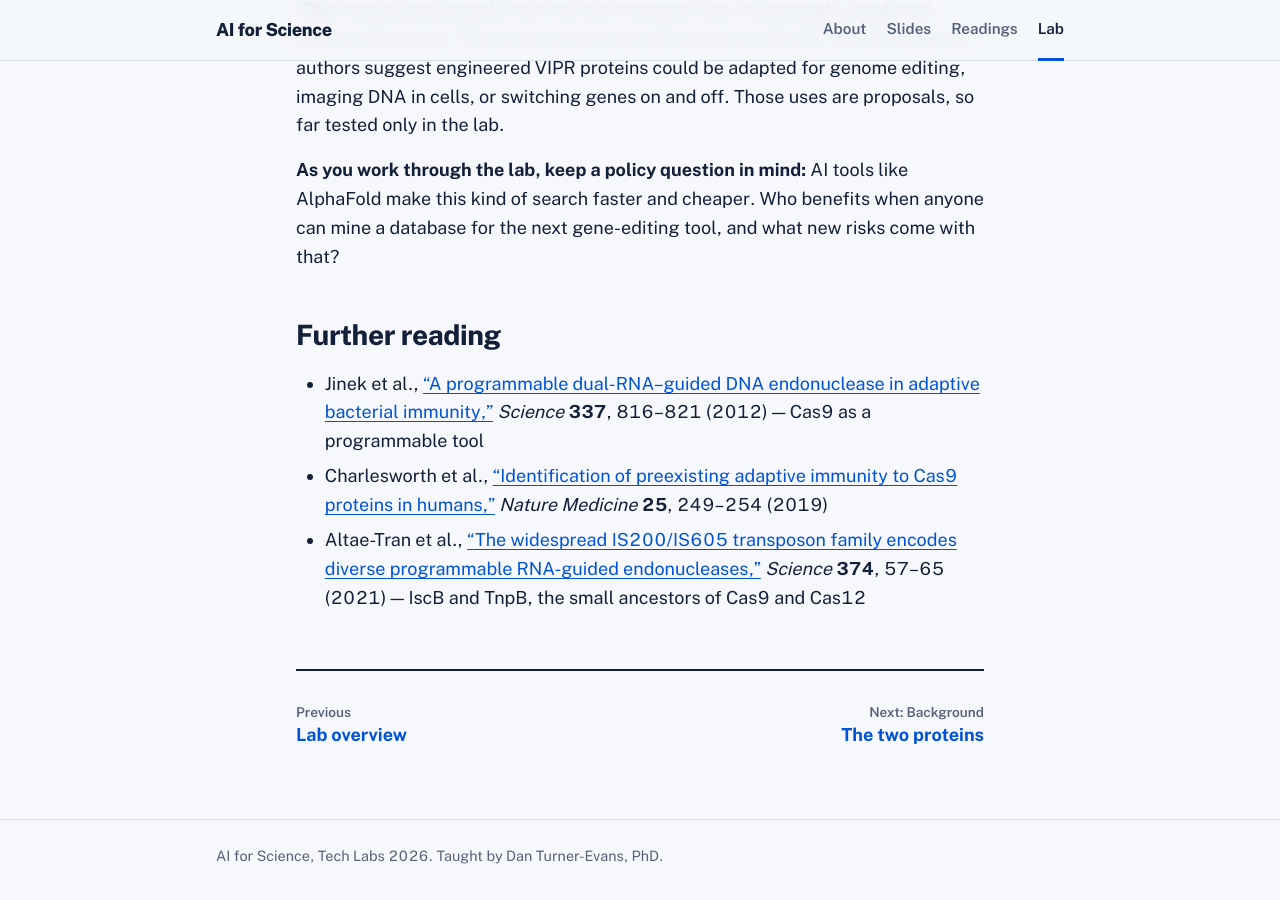
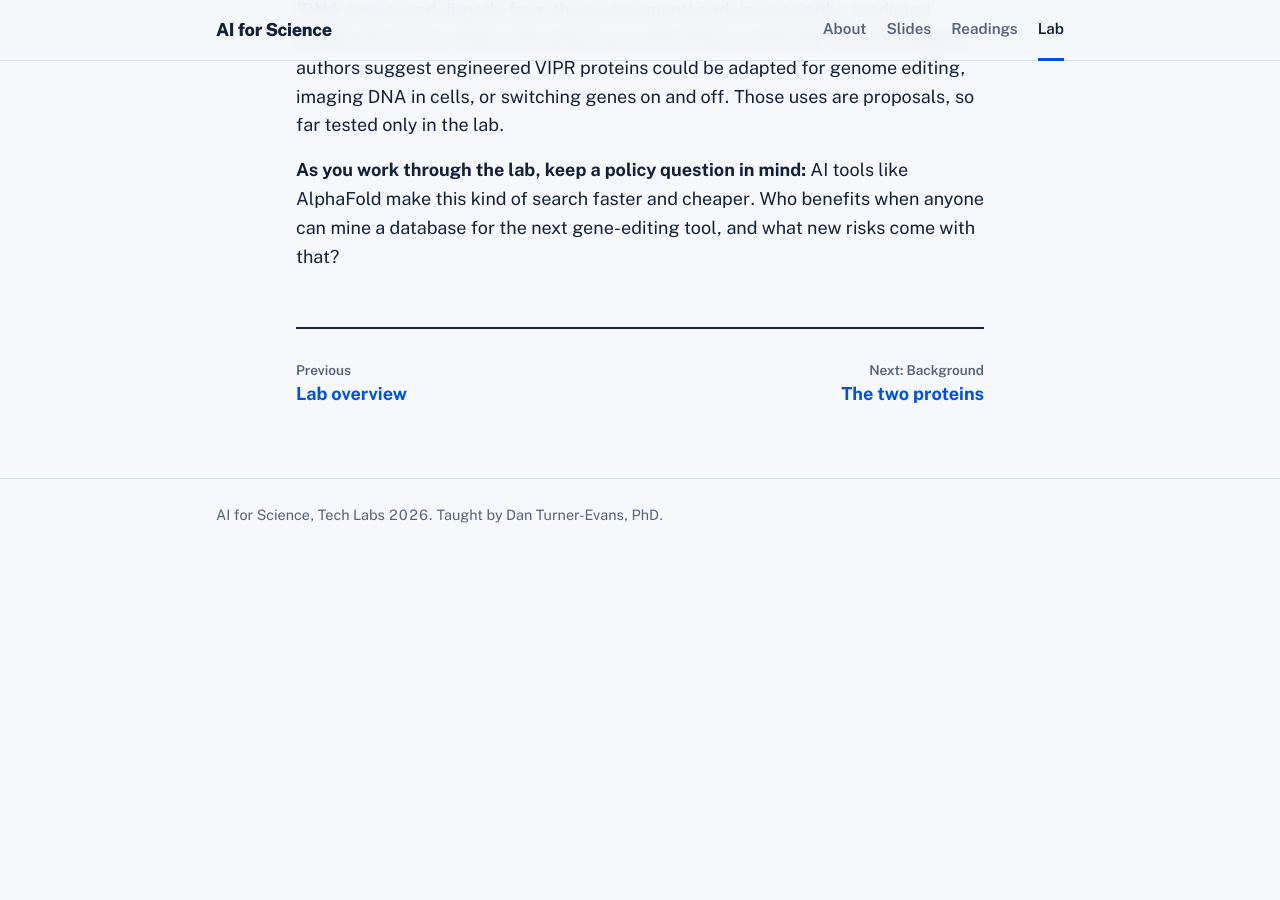
Before and after one commit to DanTurner-Evans/AI-for-science, a Jekyll site: the page built from lab/intro.md, in a window 1280 px wide and 900 px high, scrolled down 3385 px. Built offline with Jekyll 4.4.1, drawn with Linux system fonts in a browser that asks for light colours; after the commit the page ends 3944 px from its top, so only the background shows below that.

Commit message:
Remove further reading from lab introduction
Co-Authored-By: Claude Opus 5.5 <noreply@anthropic.com>

```diff
--- a/lab/intro.md
+++ b/lab/intro.md
@@ -117,16 +117,3 @@ proposals, so far tested only in the lab.
 AlphaFold make this kind of search faster and cheaper. Who benefits when
 anyone can mine a database for the next gene-editing tool, and what new risks
 come with that?
-
-## Further reading
-
-- Jinek et al., ["A programmable dual-RNA–guided DNA endonuclease in adaptive
-  bacterial immunity,"](https://doi.org/10.1126/science.1225829) *Science*
-  **337**, 816–821 (2012) — Cas9 as a programmable tool
-- Charlesworth et al., ["Identification of preexisting adaptive immunity to Cas9
-  proteins in humans,"](https://doi.org/10.1038/s41591-018-0326-x) *Nature
-  Medicine* **25**, 249–254 (2019)
-- Altae-Tran et al., ["The widespread IS200/IS605 transposon family encodes
-  diverse programmable RNA-guided endonucleases,"](https://doi.org/10.1126/science.abj6856)
-  *Science* **374**, 57–65 (2021) — IscB and TnpB, the small ancestors of Cas9
-  and Cas12
```
